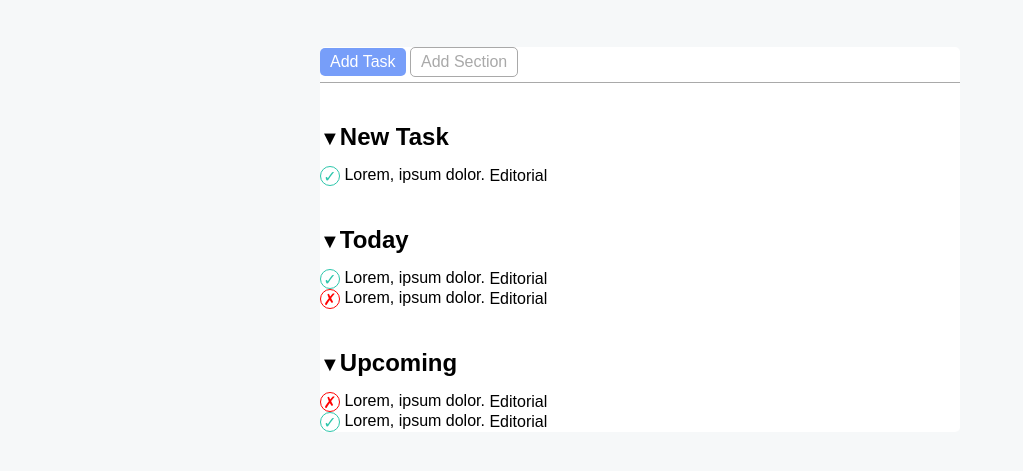
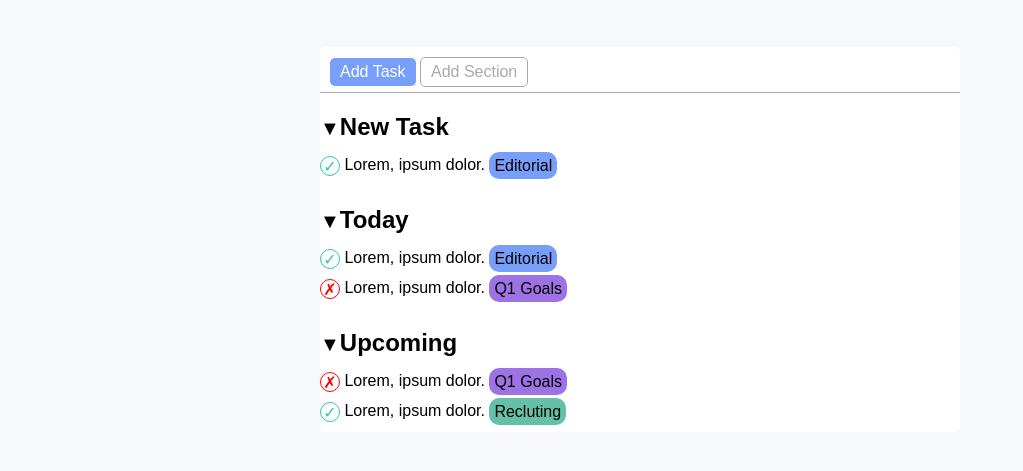
Before and after one commit to GianmarcoBramucci/html-css-toboolist, a plain HTML site: page index.html in a window 1280 px wide. Shown: the part 53-524 px from the top of the page, without its empty margins (0-1023 px from the left). Drawn offline with Linux system fonts and the light colour scheme.

Commit message:
Add Label

```diff
--- a/css/style.css
+++ b/css/style.css
@@ -23,9 +23,12 @@ h1{
     display: inline-block;
 }
 /* main */
+/* parte con i bottoni */
 .conteiner-1{
     border-bottom: 1px solid darkgrey;
     padding-bottom: 5px;
+    padding-left: 10px;
+    padding-top: 10px;
 }
 .bottone{
     display: inline-block;
@@ -46,6 +49,7 @@ h1{
     background-color: white;
     color: darkgray;
 }
+/* parte con la lista */
 .conteiner-2{
     width: 50%;
     margin: 50px auto;
@@ -53,7 +57,7 @@ h1{
     border-radius: 5px;
 }
 .conteiner-2 h2{
-    margin: 40px 0 15px;
+    margin: 20px 0 15px;
 }
 .check{
     display: inline-block;
@@ -78,3 +82,21 @@ h1{
 li > * {
     vertical-align: middle;
 }
+li{
+    padding-bottom: 10px;
+}
+.label{
+    background-color: currentColor;
+    border: none;
+    border-radius: 10px;
+    padding: 5px;
+}
+.lab-1{
+    background-color:#779ef9;
+}
+.lab-2{
+    background-color: #9c72e4;
+}
+.lab-3{
+    background-color: #64c0a9;
+}
--- a/index.html
+++ b/index.html
@@ -24,7 +24,7 @@
                 <li>
                     <span class="check">&check;</span>
                     Lorem, ipsum dolor.
-                    <label class="label primo-tipo">Editorial</label>
+                    <label class="label lab-1">Editorial</label>
                 </li>
             </ul>
             <!-- esempio di un unità -->
@@ -33,12 +33,12 @@
                 <li>
                     <span class="check">&check;</span>
                     Lorem, ipsum dolor.
-                    <label class="label primo-tipo">Editorial</label>
+                    <label class="label lab-1">Editorial</label>
                 </li>
                 <li>
                     <span class="cross">&cross;</span>
                     Lorem, ipsum dolor.
-                    <label class="label primo-tipo">Editorial</label>
+                    <label class="label lab-2">Q1 Goals</label>
                 </li>
             </ul>
             <!-- terza unita -->
@@ -48,12 +48,12 @@
                 <li>
                     <span class="cross">&cross;</span>
                     Lorem, ipsum dolor.
-                    <label class="label primo-tipo">Editorial</label>
+                    <label class="label lab-2">Q1 Goals</label>
                 </li>
                 <li>
                     <span class="check">&check;</span>
                     Lorem, ipsum dolor.
-                    <label class="label primo-tipo">Editorial</label>
+                    <label class="label lab-3">Recluting</label>
                 </li>
             </ul>
         </div>
```
